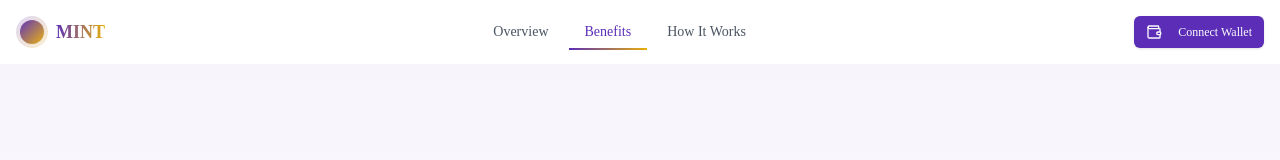
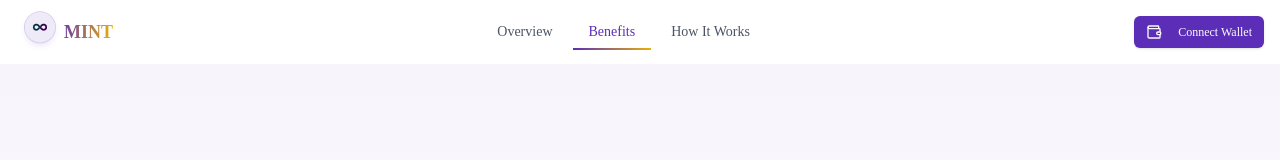
Before and after one commit to skyf0xx/mint, a Next.js app: page / in a window 1280 px wide. Shown: the top 160 px of the page. Built offline with nearby package versions, Linux system fonts and the light colour scheme.

Commit message:
feat: add logo

```diff
--- a/sections/cta.tsx
+++ b/sections/cta.tsx
@@ -1,6 +1,7 @@
 import { Button } from '@/components/ui/button';
 import { motion } from 'framer-motion';
-import { ChevronRight, Sparkles } from 'lucide-react';
+import { ChevronRight } from 'lucide-react';
+import { InfinityLogo } from './logo';
 
 const CTA = () => {
     return (
@@ -17,7 +18,7 @@ const CTA = () => {
                 transition={{ duration: 0.6 }}
             >
                 <div className="max-w-2xl mx-auto text-center">
-                    {/* Floating sparkle icon */}
+                    {/* Floating MINT logo */}
                     <motion.div
                         className="inline-block mb-6"
                         animate={{ y: [0, -10, 0] }}
@@ -27,8 +28,10 @@ const CTA = () => {
                             ease: 'easeInOut',
                         }}
                     >
-                        <div className="p-3 rounded-xl bg-gradient-to-br from-primary/10 to-accent/10">
-                            <Sparkles className="w-6 h-6 text-primary" />
+                        <div className="w-16 h-16 relative flex items-center justify-center">
+                            <div className="transform scale-[0.8] origin-center">
+                                <InfinityLogo />
+                            </div>
                         </div>
                     </motion.div>
 
--- a/sections/footer.tsx
+++ b/sections/footer.tsx
@@ -6,6 +6,7 @@ import {
     TelegramIcon,
     TwitterIcon,
 } from '@/components/icons/social-icons';
+import { InfinityLogo } from './logo';
 
 interface SocialLinkProps {
     href: string;
@@ -56,10 +57,12 @@ const Footer = () => {
                     {/* About MINT */}
                     <motion.div variants={itemVariants} className="space-y-6">
                         <div className="flex items-center space-x-2">
-                            <div className="w-8 h-8 rounded-full bg-gradient-to-br from-primary/20 to-accent/20 flex items-center justify-center">
-                                <div className="w-6 h-6 rounded-full bg-gradient-to-br from-primary to-accent animate-pulse" />
+                            <div className="w-8 h-8 relative flex items-center">
+                                <div className="transform scale-[0.4] origin-center absolute -left-4">
+                                    <InfinityLogo />
+                                </div>
                             </div>
-                            <span className="font-bold text-xl bg-clip-text text-transparent bg-gradient-to-r from-primary to-accent">
+                            <span className="font-bold text-xl bg-clip-text text-transparent bg-gradient-to-r from-primary to-accent pl-2">
                                 MINT
                             </span>
                         </div>
--- a/sections/navbar.tsx
+++ b/sections/navbar.tsx
@@ -1,6 +1,7 @@
 import { Button } from '@/components/ui/button';
 import { Wallet } from 'lucide-react';
 import { useEffect, useState } from 'react';
+import { InfinityLogo } from './logo';
 
 interface NavbarProps {
     progress: {
@@ -35,12 +36,15 @@ const Navbar = ({ progress, scrollToSection }: NavbarProps) => {
         >
             <div className="container mx-auto px-4">
                 <div className="h-16 flex justify-between items-center">
-                    {/* Logo/Brand - Add your logo component here */}
+                    {/* Logo/Brand */}
                     <div className="flex items-center space-x-2">
-                        <div className="w-8 h-8 rounded-full bg-gradient-to-br from-primary/20 to-accent/20 flex items-center justify-center">
-                            <div className="w-6 h-6 rounded-full bg-gradient-to-br from-primary to-accent animate-pulse" />
+                        {/* Adjusted positioning for vertical alignment */}
+                        <div className="w-8 h-8 relative flex items-center">
+                            <div className="transform scale-[0.4] origin-center absolute -left-4">
+                                <InfinityLogo />
+                            </div>
                         </div>
-                        <span className="font-bold text-lg bg-clip-text text-transparent bg-gradient-to-r from-primary to-accent">
+                        <span className="font-bold text-lg bg-clip-text text-transparent bg-gradient-to-r from-primary to-accent pl-2">
                             MINT
                         </span>
                     </div>
```
